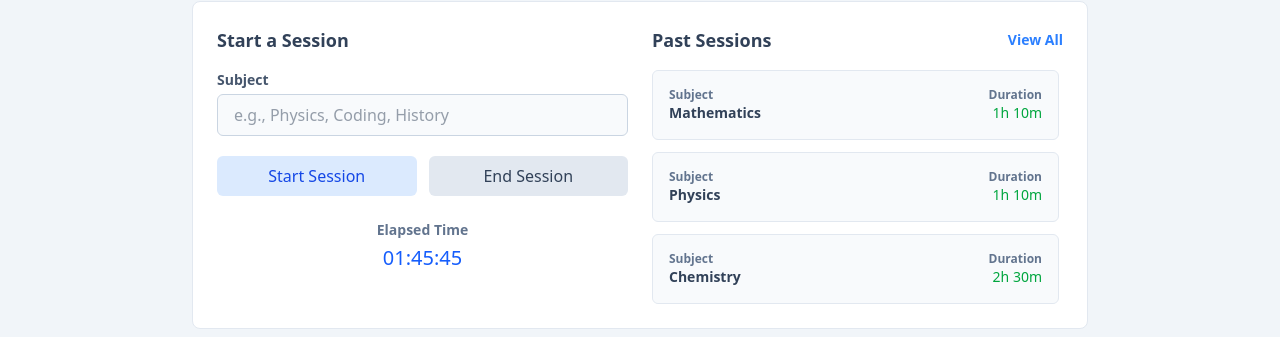
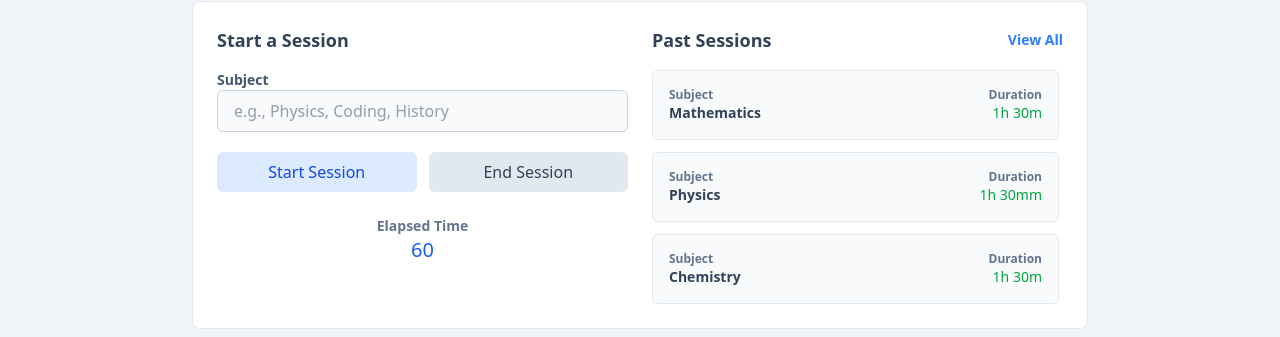
Before and after one commit to RikenMor001/StudyHub, a React (Vite) app: page /study-tracker in a window 1280 px wide. Shown: the part 200-537 px from the top of the page. Built offline with nearby package versions, Linux system fonts and the light colour scheme.

Commit message:
Update studyTracker.jsx

```diff
--- a/src/pages/studyTracker/studyTracker.jsx
+++ b/src/pages/studyTracker/studyTracker.jsx
@@ -1,6 +1,13 @@
 import { Clock1 } from "lucide-react";
+import { useState } from "react";
 
 export const StudyTracker = () => {
+  const [time, setTime] = useState(60);
+
+  const handleStartSession = () => {
+    setTime(time + 1);
+  };
+
   return (
     <div className="min-h-screen bg-slate-100 py-10 px-4 shadow-lg">
       <div className="max-w-4xl mx-auto">
@@ -20,7 +27,8 @@ export const StudyTracker = () => {
           <div>
             <h2 className="text-lg font-bold text-slate-700 mb-4">Start a Session</h2>
 
-            <label className="block text-sm text-slate-600 mb-1 font-semibold">Subject</label>
+            <label className="block text-sm text-slate-600 m
+            1hr 30minb-1 font-semibold">Subject</label>
             <input
               type="text"
               placeholder="e.g., Physics, Coding, History"
@@ -28,7 +36,7 @@ export const StudyTracker = () => {
             />
 
             <div className="mt-5 flex gap-3">
-              <button className="flex-1 bg-blue-100 text-blue-700 rounded-md py-2 hover:bg-blue-200 transition">
+              <button className="flex-1 bg-blue-100 text-blue-700 rounded-md py-2 hover:bg-blue-200 transition" onClick={handleStartSession}>
                 Start Session
               </button>
               <button className="flex-1 bg-slate-200 text-slate-700 rounded-md py-2 hover:bg-slate-300 transition">
@@ -38,7 +46,8 @@ export const StudyTracker = () => {
 
             <div className="mt-6 text-center">
               <p className="text-sm text-slate-500 font-semibold">Elapsed Time</p>
-              <p className="text-xl font-medium text-blue-600 mt-1">01:45:45</p>
+              <p className="text-xl font-medium text-blue-600 m
+              1hr 30mint-1"> {time} </p>
             </div>
           </div>
 
@@ -57,7 +66,9 @@ export const StudyTracker = () => {
                     </div>
                     <div className="text-right">
                       <p className="text-xs text-slate-500 font-semibold">Duration</p>
-                      <p className="text-sm font-medium text-green-600">1h 10m</p>
+                      <p className="text-sm font-medium text-green-600">
+                        1h 30m
+                      </p>
                     </div>
                   </div>
                 </div>
@@ -70,7 +81,9 @@ export const StudyTracker = () => {
                     </div>
                     <div className="text-right">
                       <p className="text-xs text-slate-500 font-semibold">Duration</p>
-                      <p className="text-sm font-medium text-green-600">1h 10m</p>
+                      <p className="text-sm font-medium text-green-600">
+                        1h 30mm
+                      </p>
                     </div>
                   </div>
                 </div>
@@ -83,7 +96,9 @@ export const StudyTracker = () => {
                     </div>
                     <div className="text-right">
                       <p className="text-xs text-slate-500 font-semibold">Duration</p>
-                      <p className="text-sm font-medium text-green-600">2h 30m</p>
+                      <p className="text-sm font-medium text-green-600">
+                        1h 30m
+                      </p>
                     </div>
                   </div>
                 </div>
```
